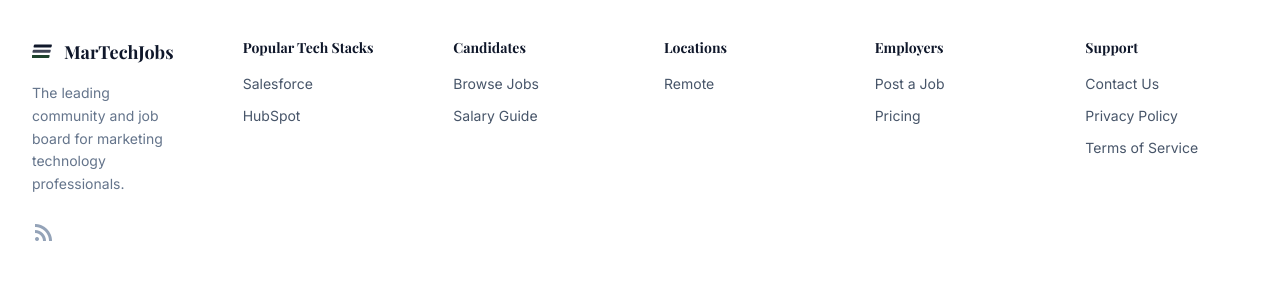
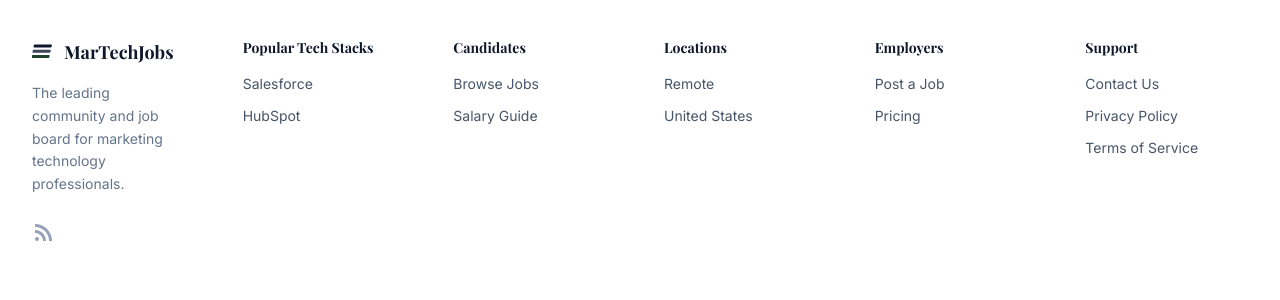
Before and after one commit to akashachanta01/MarTechStack, a Django app: page /about/ in a window 1280 px wide. Shown: the part 2759-3059 px from the top of the page. Run offline with Django 5.2, Linux system fonts and the light colour scheme; data that the repository does not hold is empty; some libraries are stand-ins or nearby versions.

Commit message:
Update base.html

```diff
--- a/jobs/templates/jobs/base.html
+++ b/jobs/templates/jobs/base.html
@@ -201,6 +201,7 @@
                     <h3 class="text-sm font-bold text-slate-900 font-serif mb-4">Locations</h3>
                     <ul class="space-y-3 text-sm">
                         <li><a href="{% url 'seo_loc_only' 'remote' %}" class="hover:text-martech-green hover:underline transition">Remote</a></li>
+                        <li><a href="{% url 'seo_loc_only' 'united-states' %}" class="hover:text-martech-green hover:underline transition">United States</a></li>
                         {% for country in available_countries|slice:":5" %}
                         <li><a href="{% url 'seo_loc_only' country|slugify %}" class="hover:text-martech-green hover:underline transition">{{ country }}</a></li>
                         {% endfor %}
```
